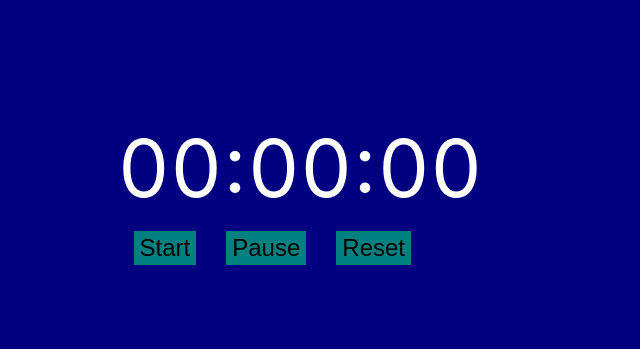
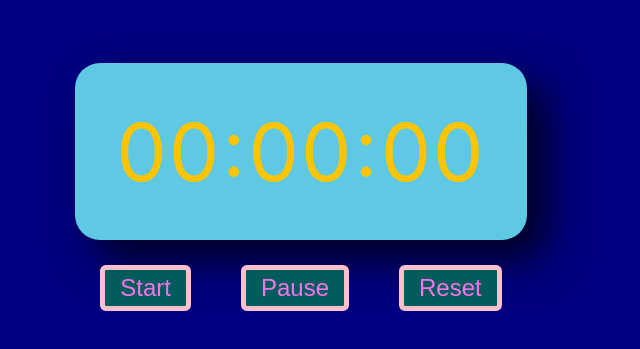
Before and after one commit to ajrac/timer, a React (Create React App) app: page / in a window 1280 px wide. Shown: the part 201-550 px from the top of the page, without its empty margins (339-979 px from the left). Built offline with nearby package versions, Linux system fonts and the light colour scheme.

Commit message:
Finished Styling

```diff
--- a/src/Components/Controls/Controls.css
+++ b/src/Components/Controls/Controls.css
@@ -1,8 +1,13 @@
 .controls-container button{
-    margin: 15px;
-    border: none;
-    background-color: teal;
-    padding: 3px 6px;
+    font-family: Arial, Helvetica, sans-serif;
+    color:rgb(248, 115, 237);
+    margin: 25px;
+    background-color: rgb(3, 92, 92);
+    border-radius: 6px;
+    border: 5px solid pink;
+    padding: 4px 15px;
     font-size: 1.5rem;
     cursor: pointer;
+    align-items: center;
+    justify-content: center;
 }
--- a/src/Components/Main/Main.css
+++ b/src/Components/Main/Main.css
@@ -10,10 +10,16 @@ body{
 }
 
 .time-container{
-    color:white;
+    color:rgb(255, 196, 0);
+    background-color: rgb(95, 201, 228);
     display: flex;
     letter-spacing: 2px;
     font-size: 5rem;
+    border-radius: 25px;
+    padding: 40px;
+    box-shadow: 20px 20px 42px 0px rgba(0, 0, 0, 0.75);
+    display: flex;
+    justify-content: space-evenly;
 }
 
 .time-container span{
```
